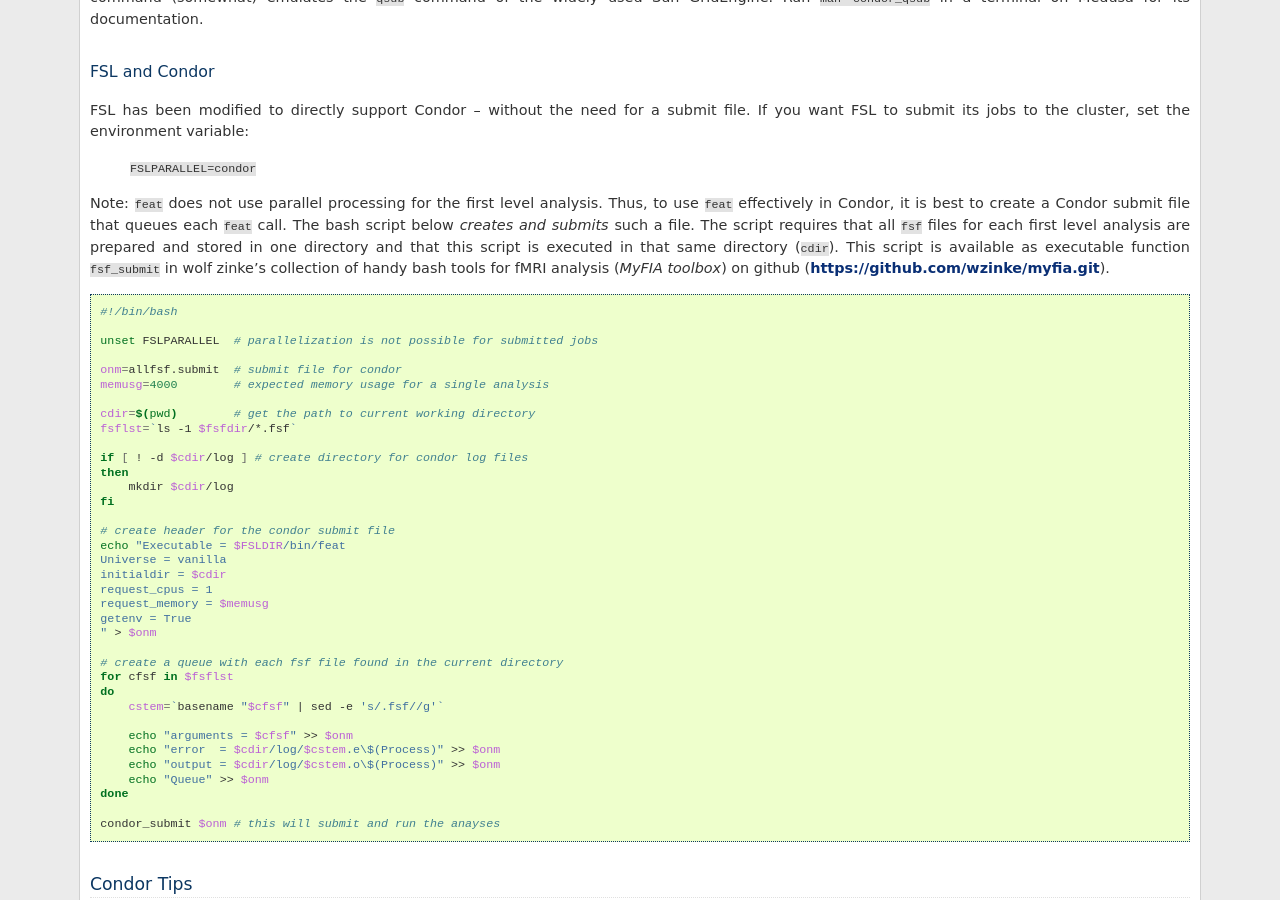
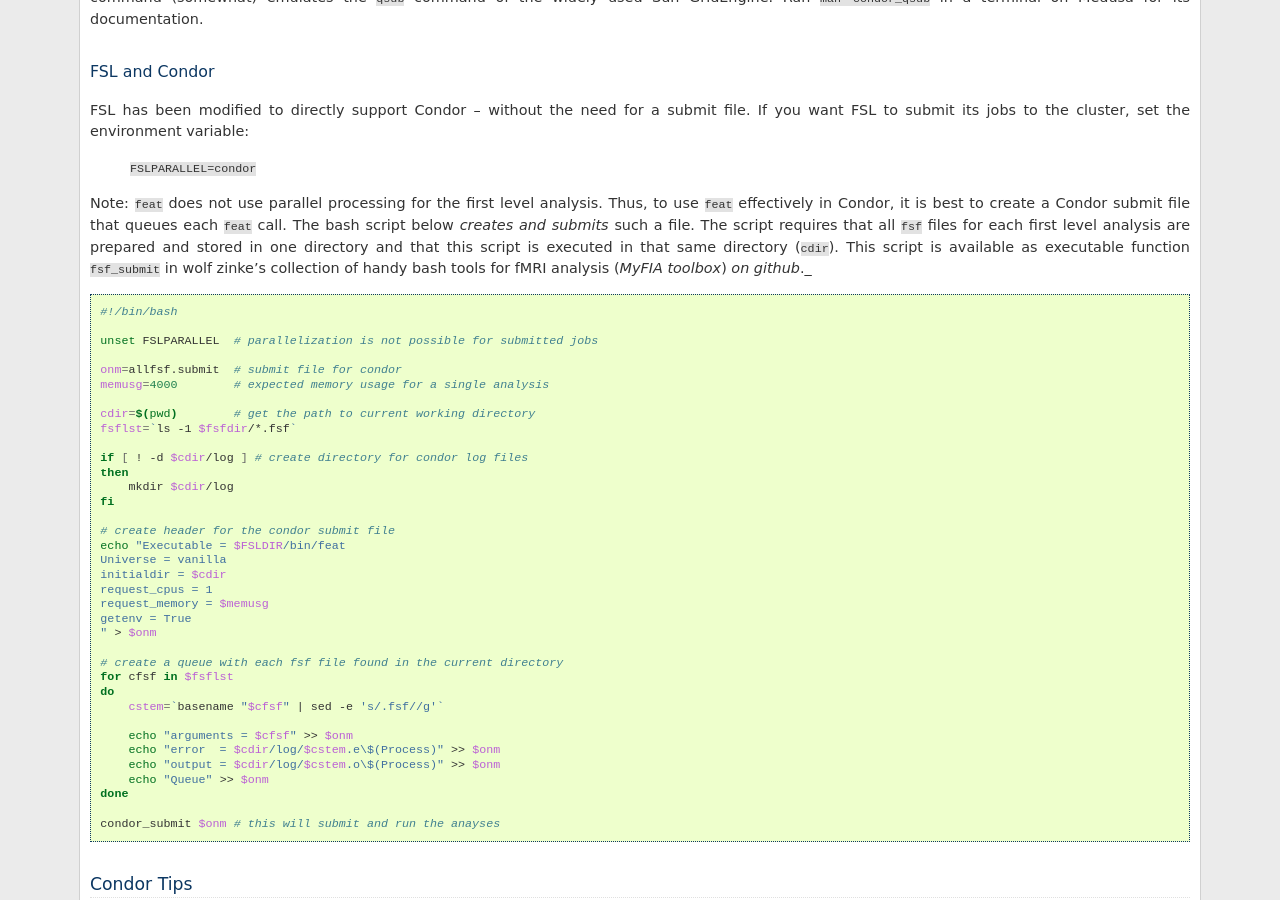
Before and after one commit to psychoinformatics-de/ipsy-docs, a Sphinx documentation site: the page built from source/userdoc/condor.rst, in a window 1280 px wide and 900 px high, scrolled down 873 px. Built offline with Sphinx 7.4.7, drawn with Linux system fonts in a browser that asks for light colours; formulas are drawn with MathJax 3; some of the changed lines change nothing that is shown.

Commit message:
rst-ify link

```diff
--- a/source/userdoc/condor.rst
+++ b/source/userdoc/condor.rst
@@ -69,7 +69,9 @@
 script requires that all ``fsf`` files for each first level analysis are prepared and
 stored in one directory and that this script is executed in that same directory (``cdir``).
 This script is available as executable function ``fsf_submit`` in wolf zinke's collection
-of handy bash tools for fMRI analysis (*MyFIA toolbox*) on github (https://github.com/wzinke/myfia.git).
+of handy bash tools for fMRI analysis (*MyFIA toolbox*) `on github`._
+
+.. _on github: https://github.com/wzinke/myfia.git
 
 .. code-block:: bash
 
```
